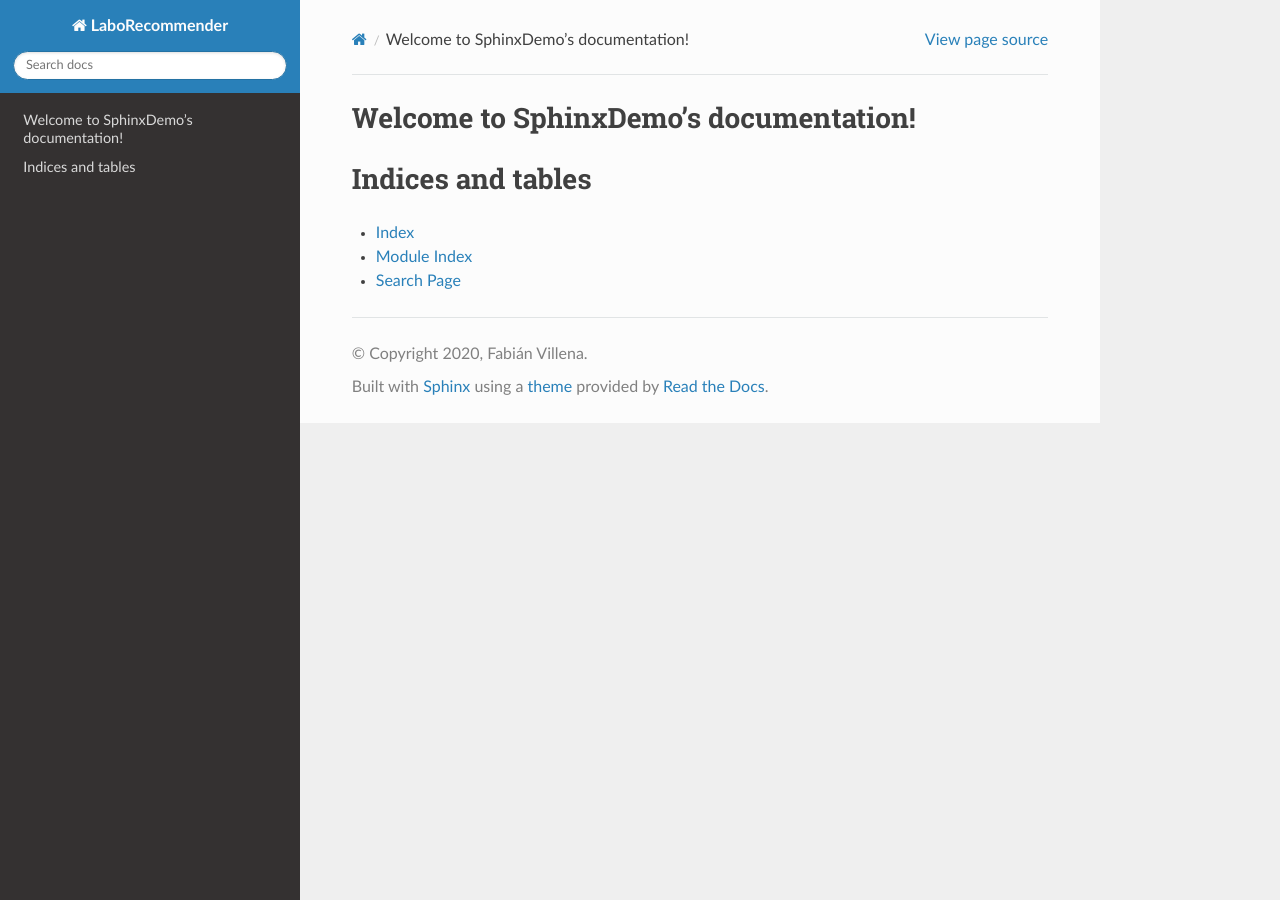
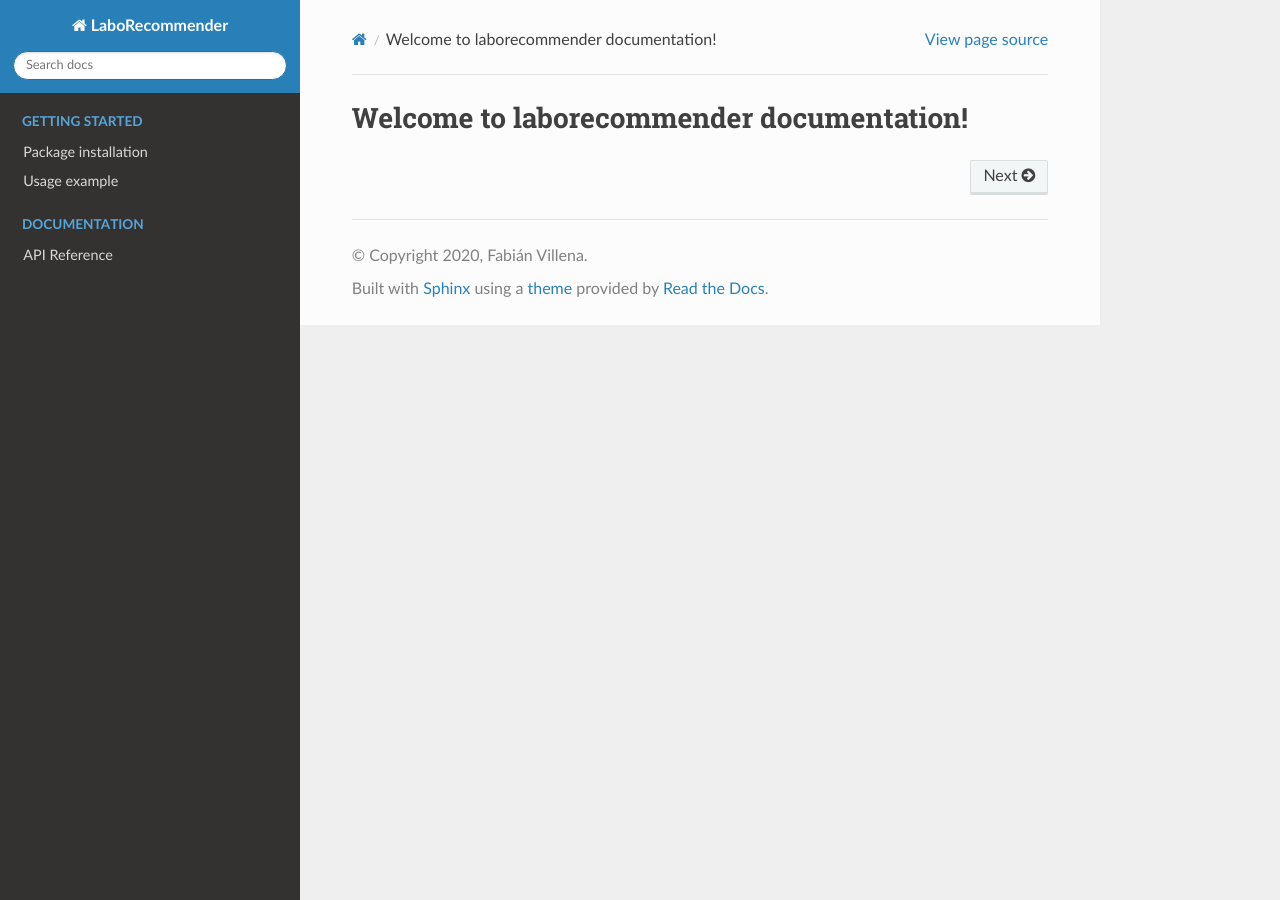
Before and after one commit to fvillena/laborecommender, a Sphinx documentation site: the page built from docs/index.rst, in a window 1280 px wide. Built offline with Sphinx 7.4.7 and the Read the Docs theme 2.0.0, drawn with Linux system fonts in a browser that asks for light colours.

Commit message:
documentation structure

```diff
--- /dev/null
+++ b/docs/example.rst
@@ -0,0 +1,3 @@
+Usage example
+=============
+Lorem.
--- a/docs/index.rst
+++ b/docs/index.rst
@@ -3,16 +3,20 @@
    You can adapt this file completely to your liking, but it should at least
    contain the root `toctree` directive.
 
-Welcome to SphinxDemo's documentation!
-======================================
+Welcome to laborecommender documentation!
+=========================================
 
 .. toctree::
-   :maxdepth: 3
-   :caption: Contents:
+   :maxdepth: 1
+   :hidden:
+   :caption: Getting Started
 
-Indices and tables
-==================
+   install
+   example
 
-* :ref:`genindex`
-* :ref:`modindex`
-* :ref:`search`
+.. toctree::
+   :maxdepth: 1
+   :hidden:
+   :caption: Documentation
+
+   api
```
Also changed, not shown: docs/api.rst (added, +31 -0 lines), docs/install.rst (added, +8 -0 lines), docs/laborecommender.rst (deleted, +0 -42 lines).
